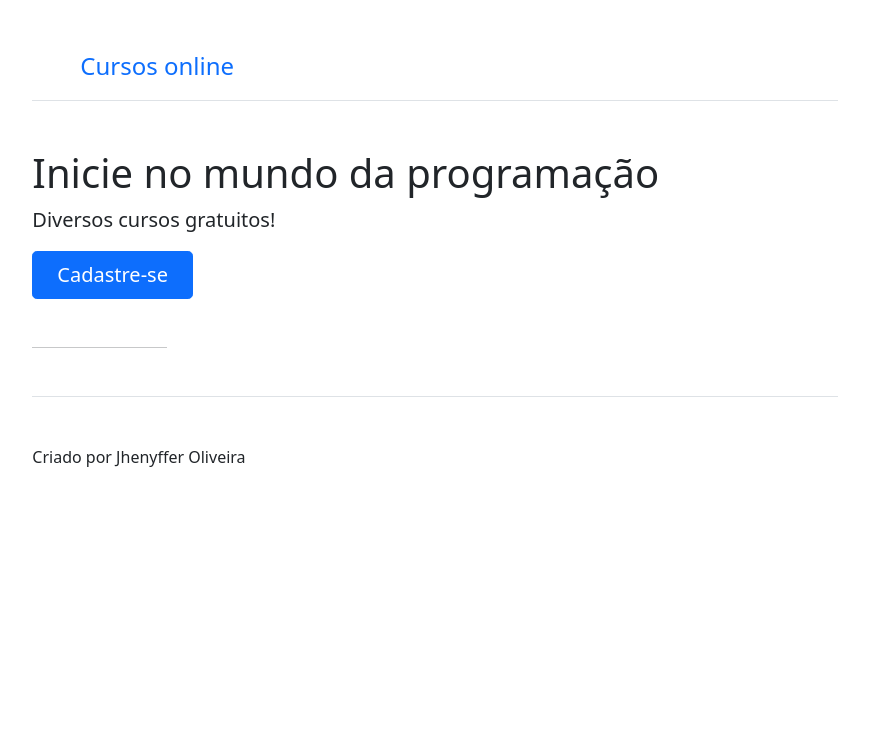
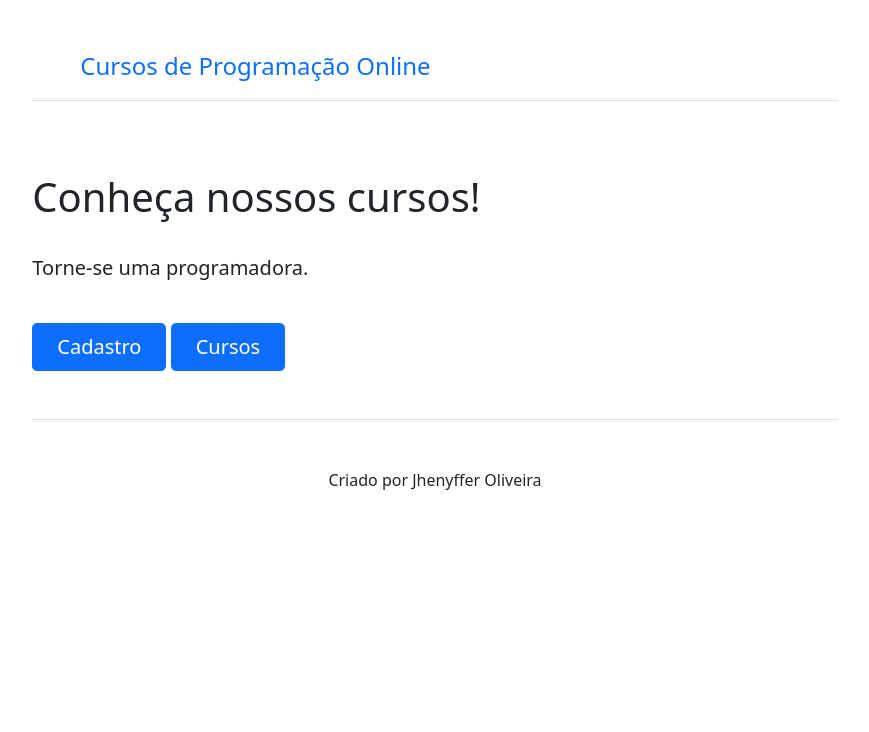
Before and after one commit to JhenyfferOliveira/ProjetoCurso-Django-WoMakersCode, a Django app: page / in a window 1280 px wide. Shown: the top 732 px of the page, without its empty margins (205-1074 px from the left). Run offline with Django 5.2, Linux system fonts and the light colour scheme; parts of the project's set-up code (start-up, migrations or seed data) failed here and were passed over; some libraries are stand-ins or nearby versions.

Commit message:
Add files via upload

```diff
--- a/base/templates/inicio.html
+++ b/base/templates/inicio.html
@@ -146,25 +146,30 @@
   <header class="d-flex align-items-center pb-3 mb-5 border-bottom">
     <a href="/" class="d-flex align-items-center text-body-emphasis text-decoration-none">
       <svg class="bi me-2" width="40" height="32"><use xlink:href="#bootstrap"/></svg>
-      <span class="fs-4">Cursos online</span>
+      <span class="fs-4">Cursos de Programação Online</span>
     </a>
   </header>
 
   <main>
+    <br>
     {% block principal %}
-    <h1 class="text-body-emphasis">Inicie no mundo da programação</h1>
+    <h1 class="text-body-emphasis">Conheça nossos cursos!</h1>
 
+    <br>
 
-    <p class="fs-5 col-md-8">Diversos cursos gratuitos!</p>
+    <p class="fs-5 col-md-8">Torne-se uma programadora.</p>
+
+    <br>
 
     <div class="mb-5">
-      <a href="cadastro" class="btn btn-primary btn-lg px-4">Cadastre-se</a>
+      <a href="cadastro" class="btn btn-primary btn-lg px-4">Cadastro</a>
+      <a href="inicio_curso" class="btn btn-primary btn-lg px-4">Cursos</a>
     </div>
 
-    <hr class="col-3 col-md-2 mb-5">
     {% endblock %}
   </main>
-  <footer class="pt-5 my-5 text-body-secondary border-top">
+
+  <footer class="pt-5 my-5 text-body-secondary border-top text-center">
     Criado por Jhenyffer Oliveira
   </footer>
 </div>
```
